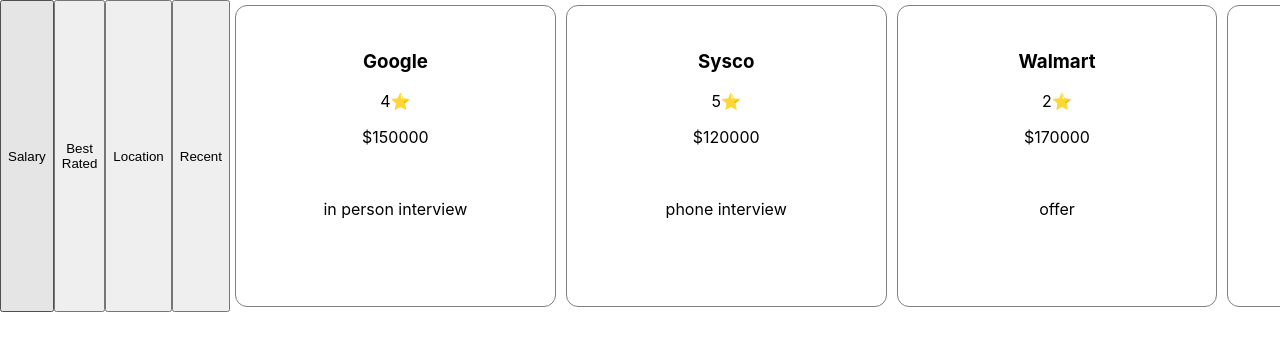
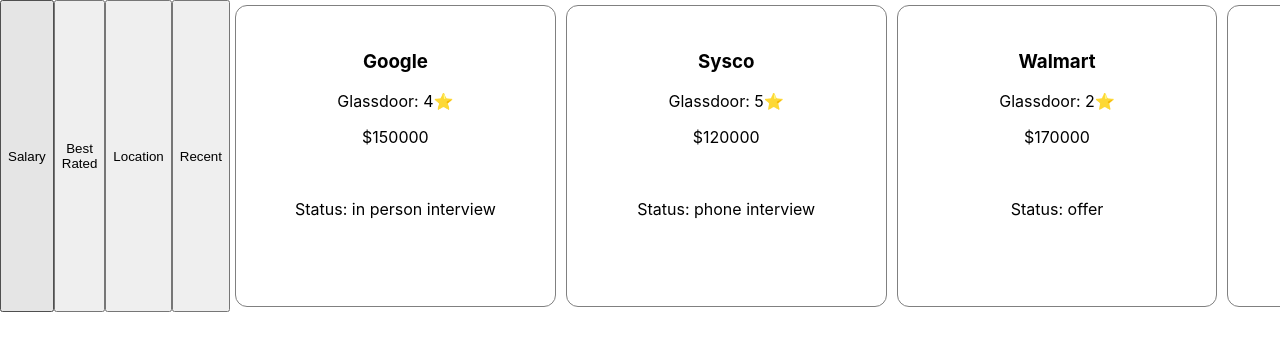
Before and after one commit to robghchen/tracking-system, a React (Create React App) app: page / in a window 1280 px wide. Shown: the top 350 px of the page. Built offline with nearby package versions, Linux system fonts and the light colour scheme; data requests are answered from the project's data file.

Commit message:
add text to the job cards and rows

```diff
--- a/src/components/JobCard.tsx
+++ b/src/components/JobCard.tsx
@@ -12,10 +12,10 @@
 
 		return <div className="job-card" onClick={() => handleClick(job)}>
 			<h3>{job.companyName}</h3>
-			<p>{job.rating}<span role="img" aria-label='star'>⭐️</span></p>
+			<p>Glassdoor: {job.rating}<span role="img" aria-label='star'>⭐️</span></p>
 			<p>${job.salary}</p>
 			<br />
-			<p>{job.status}</p>
+			<p>Status: {job.status}</p>
 		</div>
 	}
 }
--- a/src/components/JobRow.tsx
+++ b/src/components/JobRow.tsx
@@ -13,13 +13,13 @@
 		return <div className="job-card">
 			{/* // would become the clicked job card's variables from data */}
 			<h3>{job.companyName}</h3>
-			<p>{job.rating}<span role="img" aria-label="star">⭐️</span></p>
+			<p>Glassdoor: {job.rating}<span role="img" aria-label="star">⭐️</span></p>
 			<p>${job.salary}</p>
-			<p>{job.companySize}<span role="img" aria-label="people">👨‍👩‍👧‍👦</span></p>
-			<p>{job.industry}</p>
-			<p>{job.status}</p>
+			<p>Company Size: {job.companySize}<span role="img" aria-label="people">👨‍👩‍👧‍👦</span></p>
+			<p>Industry: {job.industry}</p>
+			<p>Status: {job.status}</p>
 			<br />
-			<p>{job.description}</p>
+			<p>Description: {job.description}</p>
 
 		</div>
 	}
```
